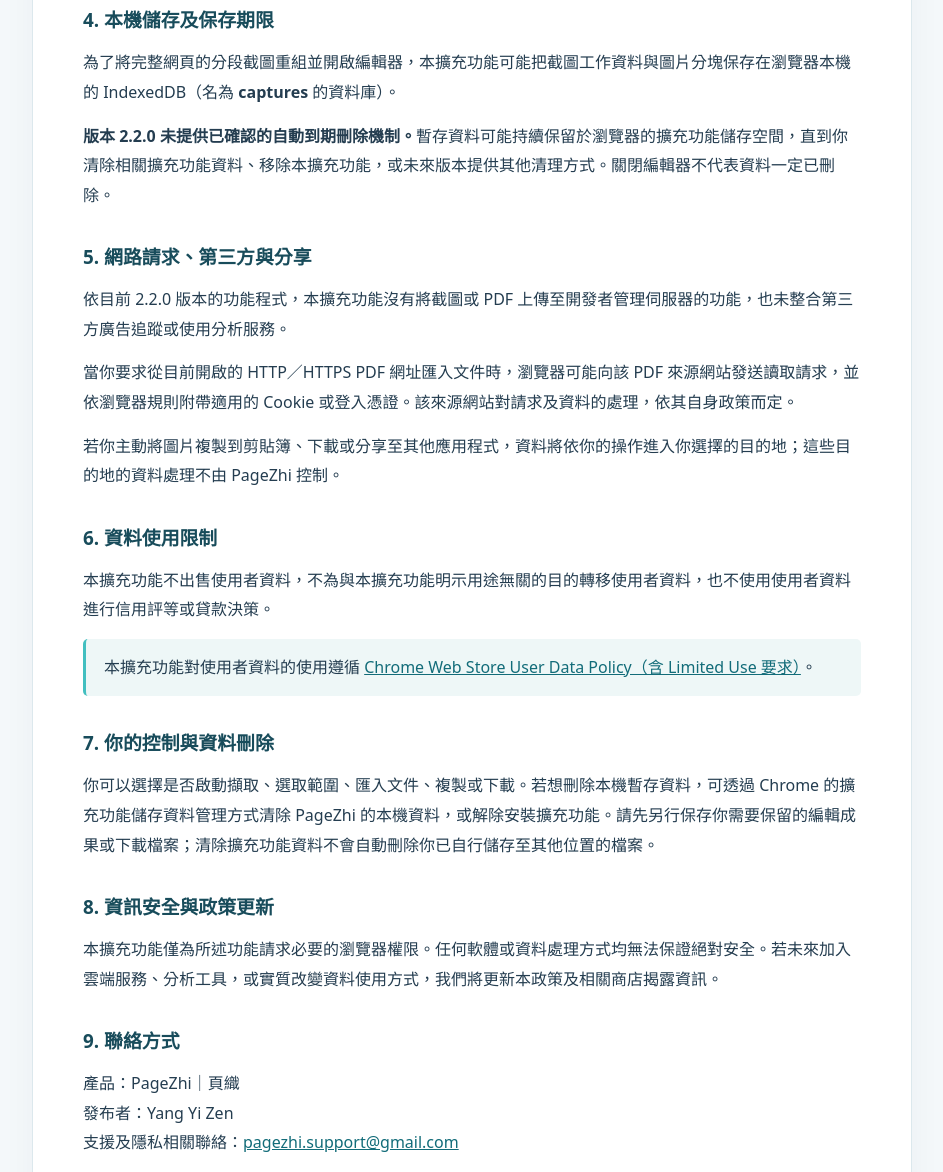
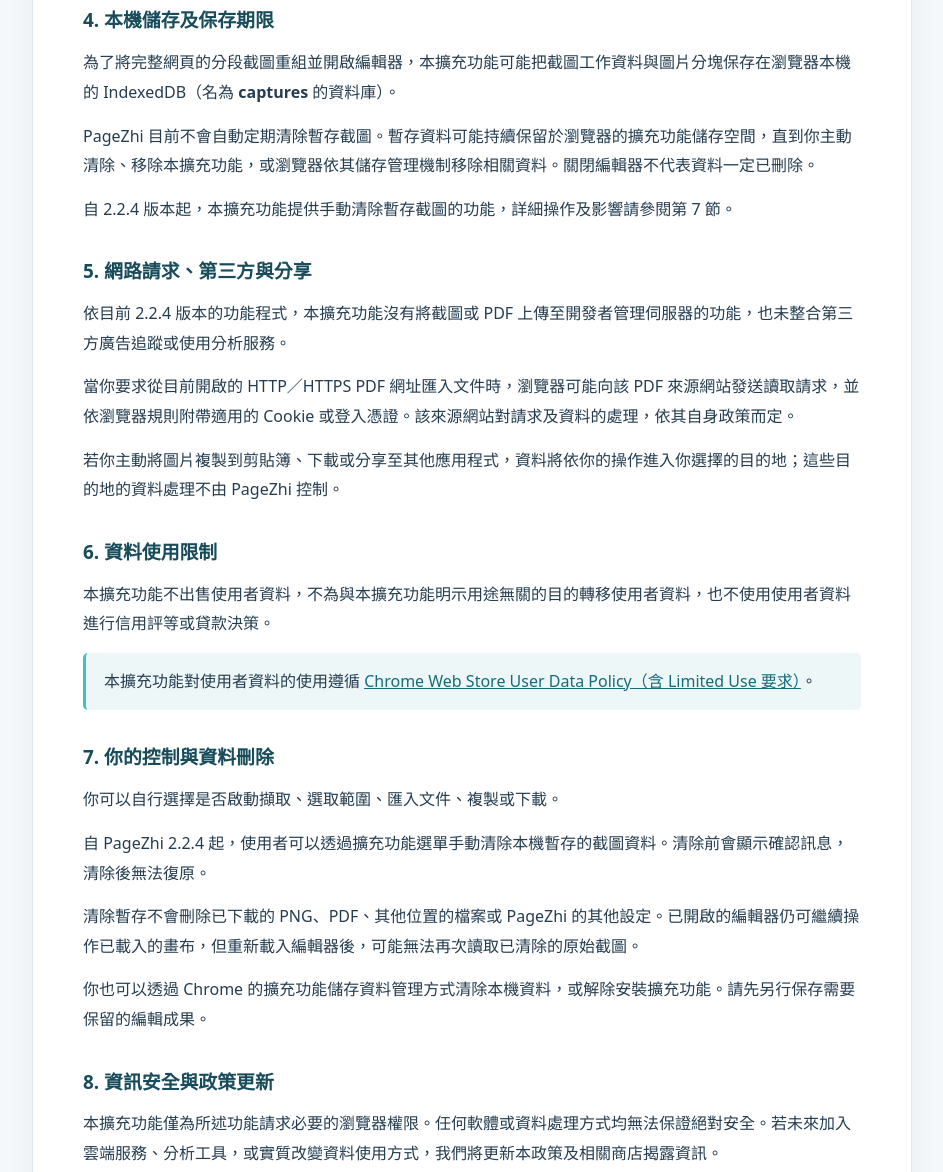
Before and after one commit to yizen-studio/pagezhi, a plain HTML site: page index.html in a window 1280 px wide. Shown: the part 896-2068 px from the top of the page, without its empty margins (168-1111 px from the left). Drawn offline with Linux system fonts and the light colour scheme.

Commit message:
Update index.html

```diff
--- a/index.html
+++ b/index.html
@@ -20,7 +20,7 @@
 <main class="wrap">
   <div class="brand"><span class="mark" aria-hidden="true">織</span><span>PageZhi · 頁織</span></div>
   <h1>隱私權政策</h1>
-  <p class="meta">適用產品：PageZhi｜頁織 Chrome 擴充功能（版本 2.2.0）<br>最後更新：2026 年 11 月 23 日</p>
+  <p class="meta">適用產品：PageZhi｜頁織 Chrome 擴充功能（版本 2.2.4）<br>最後更新：2026 年 11 月 24 日</p>
 
   <section><h2>1. 適用範圍</h2>
   <p>本政策說明 PageZhi｜頁織（以下簡稱「本擴充功能」）如何在提供網頁截圖、圖片編輯、PDF 匯入及匯出功能時，存取、使用和保存資料。</p></section>
@@ -39,10 +39,12 @@
 
   <section><h2>4. 本機儲存及保存期限</h2>
   <p>為了將完整網頁的分段截圖重組並開啟編輯器，本擴充功能可能把截圖工作資料與圖片分塊保存在瀏覽器本機的 IndexedDB（名為 <strong>captures</strong> 的資料庫）。</p>
-  <p><strong>版本 2.2.0 未提供已確認的自動到期刪除機制。</strong>暫存資料可能持續保留於瀏覽器的擴充功能儲存空間，直到你清除相關擴充功能資料、移除本擴充功能，或未來版本提供其他清理方式。關閉編輯器不代表資料一定已刪除。</p></section>
+  <p>PageZhi 目前不會自動定期清除暫存截圖。暫存資料可能持續保留於瀏覽器的擴充功能儲存空間，直到你主動清除、移除本擴充功能，或瀏覽器依其儲存管理機制移除相關資料。關閉編輯器不代表資料一定已刪除。</p>
+  <p>自 2.2.4 版本起，本擴充功能提供手動清除暫存截圖的功能，詳細操作及影響請參閱第 7 節。</p>
+  </section>
 
   <section><h2>5. 網路請求、第三方與分享</h2>
-  <p>依目前 2.2.0 版本的功能程式，本擴充功能沒有將截圖或 PDF 上傳至開發者管理伺服器的功能，也未整合第三方廣告追蹤或使用分析服務。</p>
+  <p>依目前 2.2.4 版本的功能程式，本擴充功能沒有將截圖或 PDF 上傳至開發者管理伺服器的功能，也未整合第三方廣告追蹤或使用分析服務。</p>
   <p>當你要求從目前開啟的 HTTP／HTTPS PDF 網址匯入文件時，瀏覽器可能向該 PDF 來源網站發送讀取請求，並依瀏覽器規則附帶適用的 Cookie 或登入憑證。該來源網站對請求及資料的處理，依其自身政策而定。</p>
   <p>若你主動將圖片複製到剪貼簿、下載或分享至其他應用程式，資料將依你的操作進入你選擇的目的地；這些目的地的資料處理不由 PageZhi 控制。</p></section>
 
@@ -51,7 +53,11 @@
   <p class="note">本擴充功能對使用者資料的使用遵循 <a href="https://developer.chrome.com/docs/webstore/program-policies/limited-use" target="_blank" rel="noopener noreferrer">Chrome Web Store User Data Policy（含 Limited Use 要求）</a>。</p></section>
 
   <section><h2>7. 你的控制與資料刪除</h2>
-  <p>你可以選擇是否啟動擷取、選取範圍、匯入文件、複製或下載。若想刪除本機暫存資料，可透過 Chrome 的擴充功能儲存資料管理方式清除 PageZhi 的本機資料，或解除安裝擴充功能。請先另行保存你需要保留的編輯成果或下載檔案；清除擴充功能資料不會自動刪除你已自行儲存至其他位置的檔案。</p></section>
+  <p>你可以自行選擇是否啟動擷取、選取範圍、匯入文件、複製或下載。</p>
+  <p>自 PageZhi 2.2.4 起，使用者可以透過擴充功能選單手動清除本機暫存的截圖資料。清除前會顯示確認訊息，清除後無法復原。</p>
+  <p>清除暫存不會刪除已下載的 PNG、PDF、其他位置的檔案或 PageZhi 的其他設定。已開啟的編輯器仍可繼續操作已載入的畫布，但重新載入編輯器後，可能無法再次讀取已清除的原始截圖。</p>
+  <p>你也可以透過 Chrome 的擴充功能儲存資料管理方式清除本機資料，或解除安裝擴充功能。請先另行保存需要保留的編輯成果。</p>
+  </section>
 
   <section><h2>8. 資訊安全與政策更新</h2>
   <p>本擴充功能僅為所述功能請求必要的瀏覽器權限。任何軟體或資料處理方式均無法保證絕對安全。若未來加入雲端服務、分析工具，或實質改變資料使用方式，我們將更新本政策及相關商店揭露資訊。</p></section>
```
